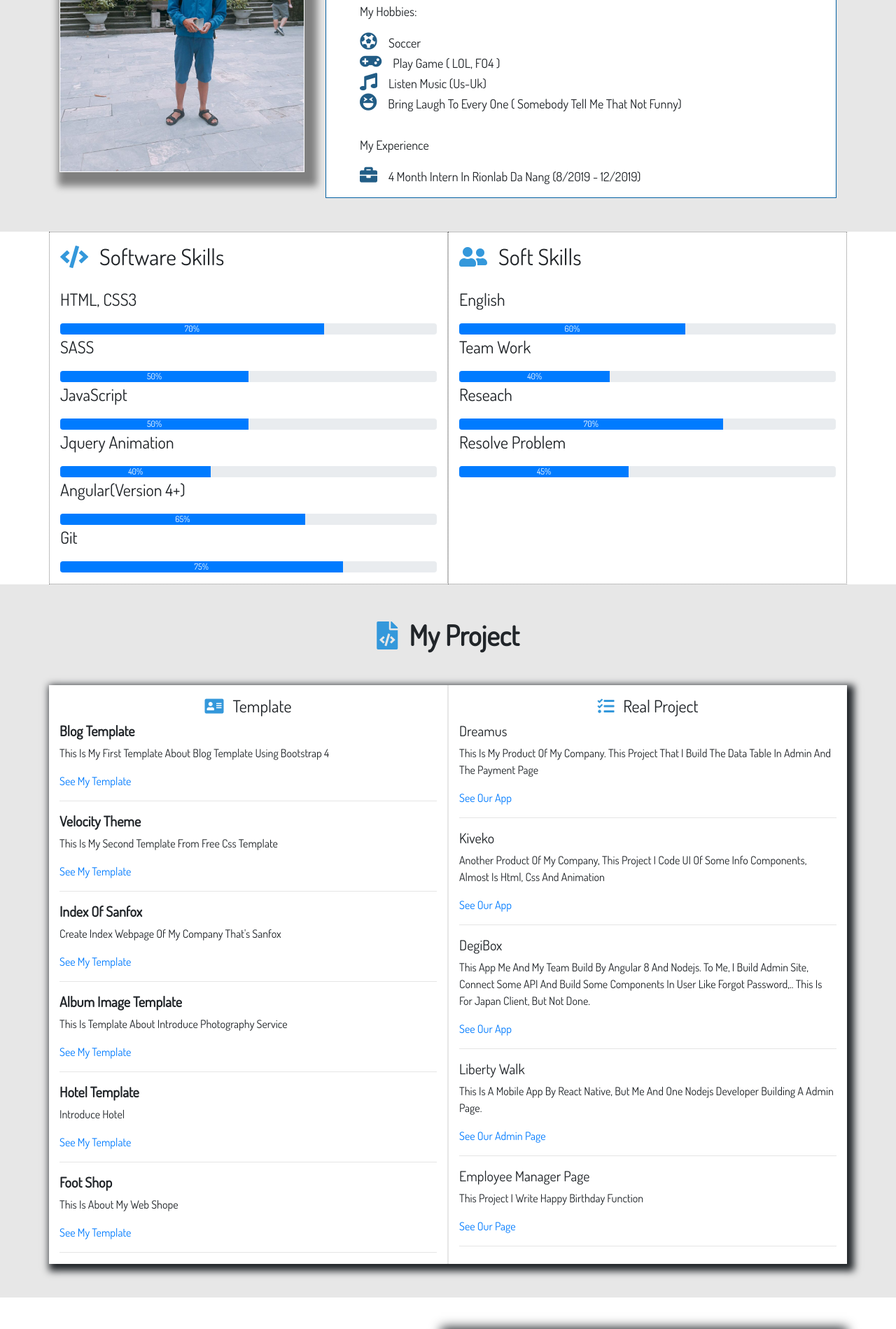
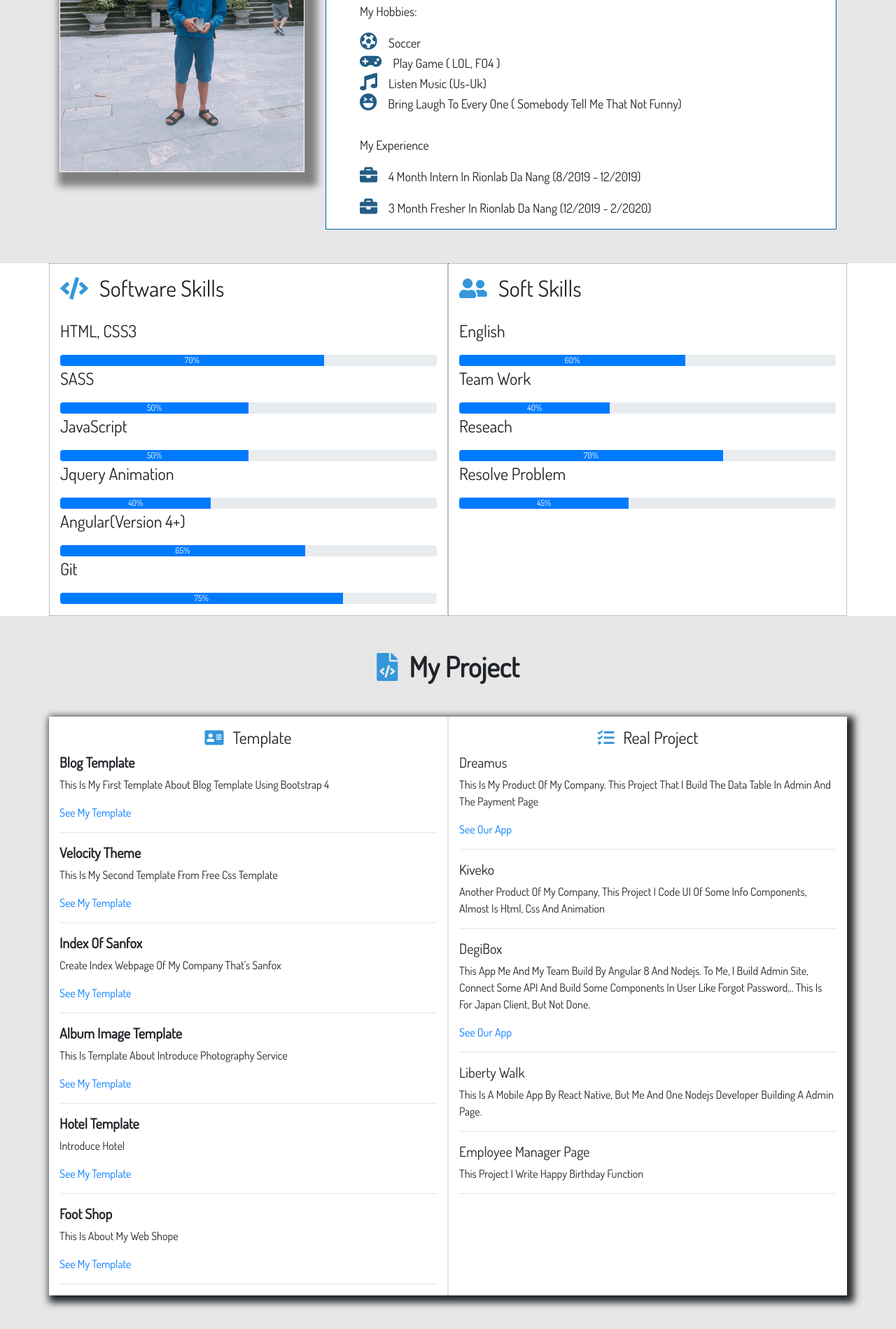
Before and after one commit to phubao1999/-My-CV, a plain HTML site: page public/index.html in a window 1280 px wide. Shown: the part 1274-3173 px from the top of the page at 70% size. Drawn offline with nearby package versions, Linux system fonts and the light colour scheme; some packages are replaced by stand-ins of ours.

Commit message:
Fix COntent

```diff
--- a/public/index.html
+++ b/public/index.html
@@ -167,6 +167,7 @@
               <ul class="ml-5 mt-3">
                 My Experience
                 <li class="mt-3"><i class="fas fa-briefcase mr-3"></i>4 Month Intern In Rionlab Da Nang (8/2019 - 12/2019)</li>
+                <li class="mt-3"><i class="fas fa-briefcase mr-3"></i>3 Month Fresher In Rionlab Da Nang (12/2019 - 2/2020)</li>
               </ul>
             </div>
           </div>
@@ -426,11 +427,11 @@
                 <p>
                   Another Product Of My Company, This Project I Code UI Of Some Info Components, Almost Is Html, Css And Animation
                 </p>
-                <a
+                <!-- <a
                   href="https://kiveko.websy-test.com/"
                   target="_blank"
                   >See Our App</a
-                >
+                > -->
                 <hr />
               </div>
               <div class="_1project">
@@ -441,7 +442,7 @@
                   In User Like Forgot Password,.. This Is For Japan Client, But Not Done.
                 </p>
                 <a
-                  href="http://degibox.rionlab.com/"
+                  href="https://degibox.co/"
                   target="_blank"
                   >See Our App</a
                 >
@@ -450,21 +451,21 @@
               <div class="_1project">
                 <h5>Liberty Walk</h5>
                 <p>This Is a Mobile App By React Native, But Me And One Nodejs Developer Building A Admin Page.</p>
-                <a
+                <!-- <a
                   href="http://liberty-walk.websy-test.com/abc/login"
                   target="_blank"
                   >See Our Admin Page</a
-                >
+                > -->
                 <hr />
               </div>
               <div class="_1project">
                   <h5>Employee Manager Page</h5>
                   <p>This Project I Write Happy Birthday Function</p>
-                  <a
+                  <!-- <a
                     href="http://hrm.rionlab.com/"
                     target="_blank"
                     >See Our Page</a
-                  >
+                  > -->
                   <hr />
                 </div>
             </div>
```
